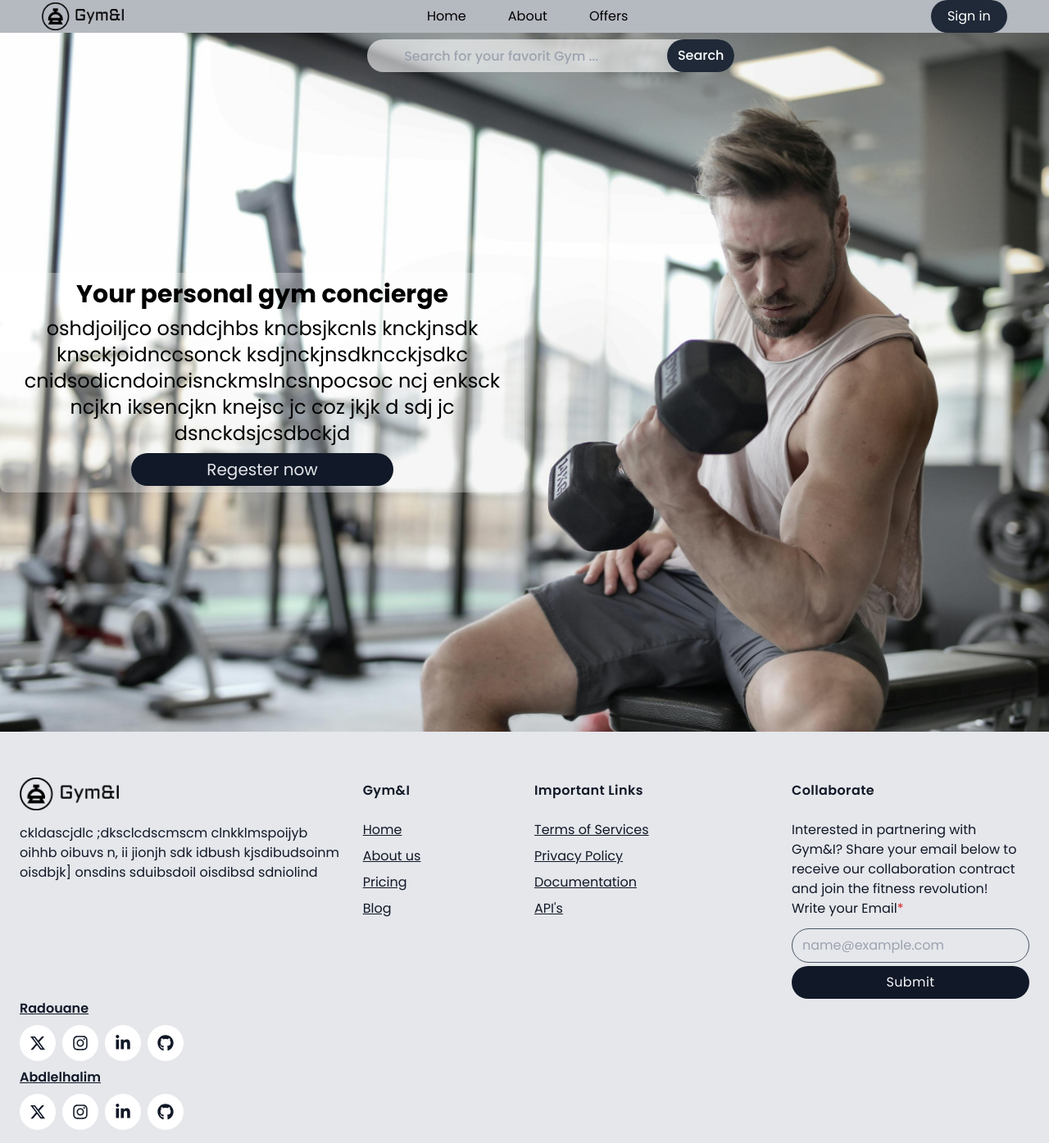
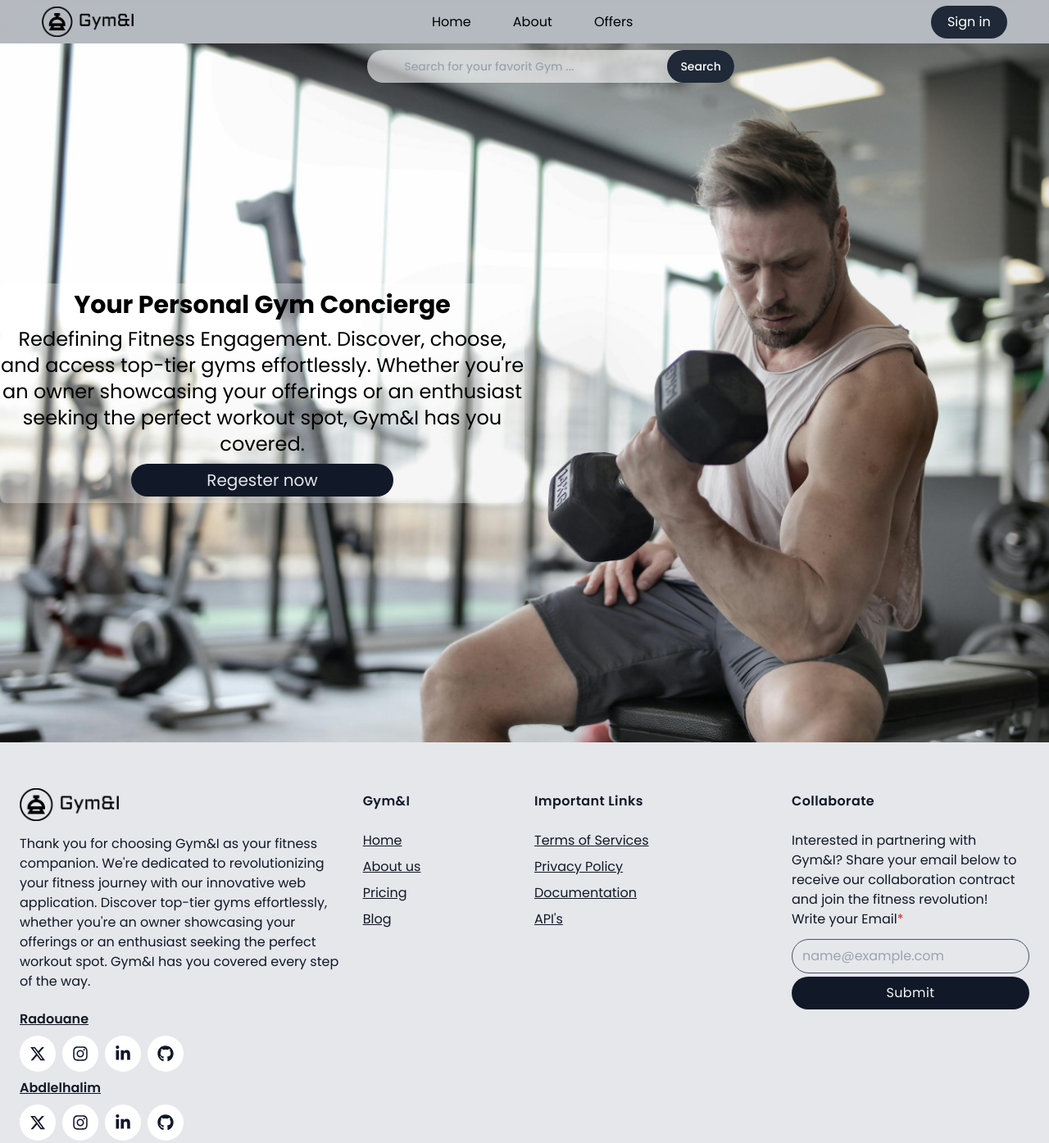
Before and after one commit to RadouaneAbn/Gym-I, a plain HTML site: page frontend/templates/index.html in a window 1280 px wide. Shown: the top 1395 px of the page at 82% size. Drawn offline with nearby package versions, Linux system fonts and the light colour scheme.

Commit message:
update texts

```diff
--- a/frontend/templates/index.html
+++ b/frontend/templates/index.html
@@ -18,8 +18,8 @@
 <body class="font-[Poppins] bg-gradient-to-t bg-gray-500">
     <header class="md:sticky top-0 z-20 bg-white bg-opacity-50 border-gray-200 border-b-1 md:backdrop-blur-lg">
         <nav class="flex justify-between items-center w-[92%] mx-auto">
-            <div class="flex">
-                <img class="w-[100px] cursor-pointer" src="../images/gymi-high-resolution-logo-black-transparent (1).png" alt="...">
+            <div class="flex py-2">
+                <img class="w-28 cursor-pointer" src="../images/gymi-high-resolution-logo-black-transparent (1).png" alt="...">
               </div>
             <div
                 class="nav-links z-20 duration-500 md:static absolute md:bg-transparent bg-gray-200 bg-opacity-90 md:min-h-fit min-h-[60vh] left-0 top-[-100%] md:w-auto  w-full flex items-center px-5">
@@ -48,26 +48,28 @@
         <div class="flex flex-col items-center z-10 md:flex-row">
           <div class="relative">
             <nav class="flex z-10 absolute rounded-full bg-white bg-opacity-60 mt-2 w-[35%] ml-[35%] mr-[30%]">
-              <section class="w-full h-10 flex items-center">
+              <section class="w-full md:h-10 h-5 flex items-center">
                 <!-- Search icon container -->
-                <span class="w-10 h-full hidden md:flex items-center">
+                <span class="w-10 h-10 hidden md:flex items-center">
                    <i class="uil uil-search-alt text-xl text-blue-800"></i>
                 </span>
                 <!-- Input -->
-                <input type="text" class="w-full bg-transparent h-full font-medium  ml-2 md:pl-2 focus:outline-none searchInput"
+                <input type="text" class="w-full bg-transparent h-full font-medium  ml-2 md:pl-2 focus:outline-none text-xs md:text-sm searchInput"
                    placeholder="Search for your favorit Gym ...">
                    <button
-                   class=" duration-500 w-28 h-full bg-gray-800 hover:bg-gray-700 flex justify-center items-center rounded-full text-white font-medium">Search</button>
+                   class=" duration-500 w-28 h-full bg-gray-800 hover:bg-gray-700 flex justify-center items-center rounded-full text-white font-medium md:text-sm text-xs">Search</button>
              </section>
             </nav>
             <img src="../images/pexels-olly-3838389.jpg" alt="bg" class="max-w-full">
             <div class="absolute inset-0 flex items-center justify-center">
               <div class="bg-white bg-opacity-30 rounded-lg lg:mr-[50%] md:mr-[30%] text-center">
-                <h1 class="md:text-3xl font-bold md:py-2 text-xl">Your personal gym concierge</h1>
+                <h1 class="md:text-3xl font-bold md:py-2 text-xl">Your Personal Gym Concierge</h1>
                 <p class="px-1 md:px-0 text-sm md:text-2xl">
-                  oshdjoiljco osndcjhbs kncbsjkcnls knckjnsdk knsckjoidnccsonck ksdjnckjnsdkncckjsdkc
-                  cnidsodicndoincisnckmslncsnpocsoc ncj enksck ncjkn iksencjkn  knejsc jc  coz jkjk d sdj jc
-                  dsnckdsjcsdbckjd
+                  Redefining Fitness Engagement. Discover,
+                  choose, and access top-tier gyms effortlessly.
+                  Whether you're an owner showcasing your
+                  offerings or an enthusiast seeking the perfect
+                  workout spot, Gym&I has you covered.
                 </p>
                 <button class="bg-gray-900 hover:bg-gray-700 duration-500 my-2 text-sm md:text-xl z-30 w-[25%] md:w-[50%] h-5 md:h-10 text-gray-200 text-center rounded-full">Regester now</button>
               </div>
@@ -93,10 +95,12 @@
           <div class="lg:col-span-4 cols-span-12 md:col-span-3">
             <a href="#"><img class="h-10" src="../images/gymi-high-resolution-logo-transparent (2).png" alt="logo"></a>
             <p class="mt-4">
-              ckldascjdlc ;dksclcdscmscm
-              clnkklmspoijyb oihhb oibuvs n, ii jionjh sdk  idbush
-              kjsdibudsoinm oisdbjk]
-              onsdins sduibsdoil oisdibsd sdniolind
+              Thank you for choosing Gym&I as your
+              fitness companion. We're dedicated to revolutionizing your
+              fitness journey with our innovative web application. Discover
+              top-tier gyms effortlessly, whether you're an owner showcasing your
+              offerings or an enthusiast seeking the perfect workout spot.
+              Gym&I has you covered every step of the way.
             </p>
         </div>
         <div class="lg:col-span-2 cols-span-12 md:col-span-4 mt-1">
```
